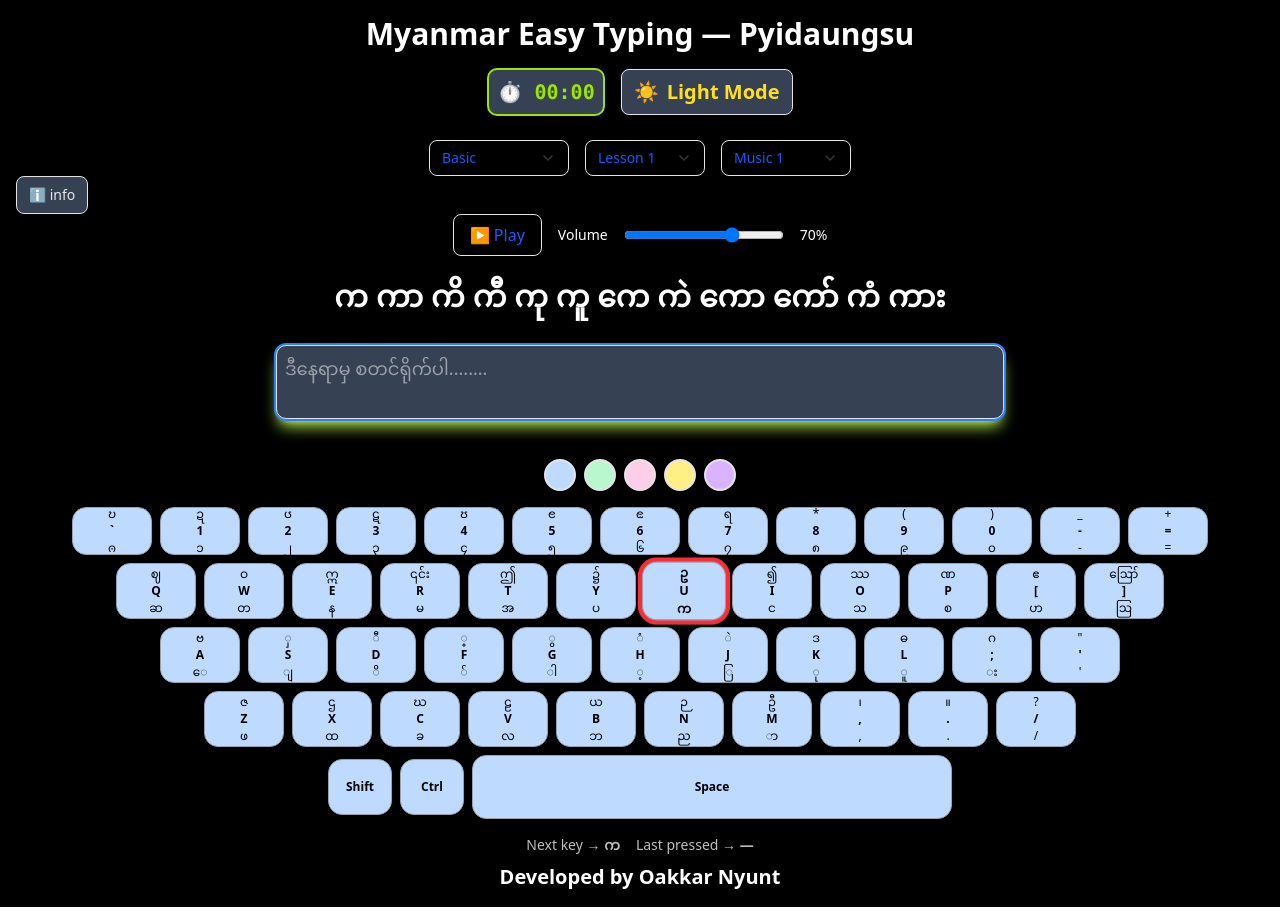
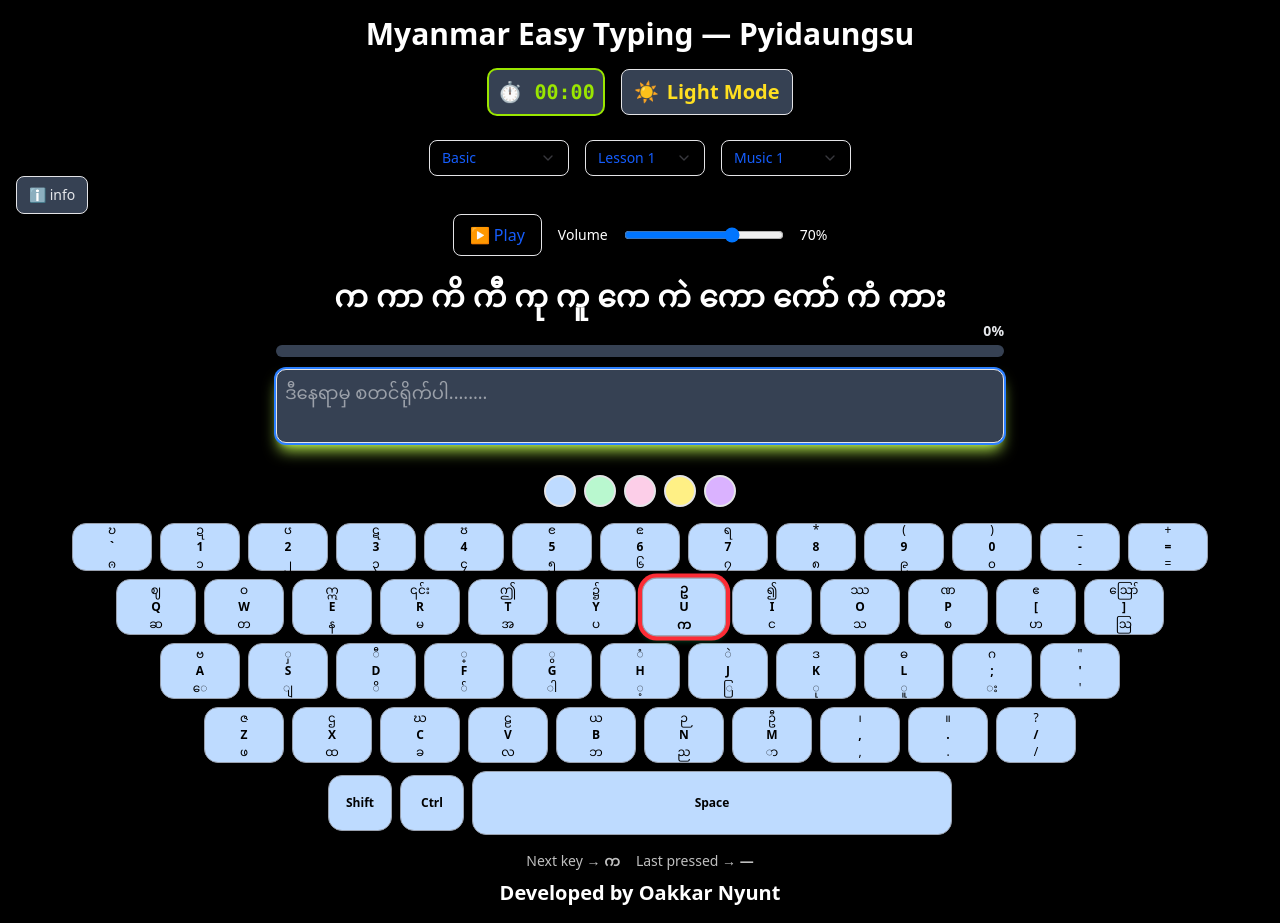
Before and after one commit to OakkarNyunt/MyanTyping, a React (Vite) app: page / in a window 1280 px wide. Built offline with nearby package versions, Linux system fonts and the light colour scheme.

Commit message:
added progress bar

```diff
--- a/src/MyanmarTyping.tsx
+++ b/src/MyanmarTyping.tsx
@@ -18,7 +18,7 @@ import TargetDisplay from "./components/TargetDisplay";
 import VirtualKeyboard from "./components/VirtualKeyboard";
 import Button from "./components/LocalButton"; // Assuming you update LocalButton.tsx to export default Button
 import AboutDialog from "./components/AboutUs";
-// import ProgressBar from "./components/ProgressBar";
+import ProgressBar from "./components/ProgressBar";
 
 // import backgroundImage from "@/assets/image/background.jpg";
 
@@ -99,6 +99,18 @@ const MyanmarTyping: React.FC = () => {
     () => computeNextRequiredChar(currentText, input),
     [currentText, input]
   );
+
+  // Progress calculation (correct chars only)
+  const correctCharCount = useMemo(() => {
+    let count = 0;
+    for (let i = 0; i < input.length; i++) {
+      if (input[i] === currentText[i]) count++;
+      else break; // stop on first mistake (RapidTyping behavior)
+    }
+    return count;
+  }, [input, currentText]);
+
+  const totalChars = currentText.length;
 
   // --- MUSIC SYSTEM STATE & LOGIC ---
   const musicRef = useRef<HTMLAudioElement | null>(null);
@@ -396,6 +408,14 @@ const MyanmarTyping: React.FC = () => {
               shake={shake}
             />
           </div>
+          {/* Progress Bar */}
+          <div className="w-7/12 lg:w-7/12 mx-auto">
+            <ProgressBar
+              current={correctCharCount}
+              total={totalChars}
+              dark={dark}
+            />
+          </div>
 
           <div className="flex justify-center">
             {/* Textarea */}
--- a/src/components/ProgressBar.tsx
+++ b/src/components/ProgressBar.tsx
@@ -1,76 +1,43 @@
-// components/ProgressBar.tsx (Block Style)
 import React from "react";
 import clsx from "clsx";
 
 interface ProgressBarProps {
-  currentIndex: number;
-  totalItems: number; // currentList.length
+  current: number;
+  total: number;
   dark: boolean;
 }
 
-const ProgressBar: React.FC<ProgressBarProps> = ({
-  currentIndex,
-  totalItems,
-  dark,
-}) => {
-  if (totalItems === 0) return null; // <--- Crucial check
-
-  // Create an array representing each block in the lesson (e.g., [0, 1, 2, 3...])
-  const lessonBlocks = Array.from({ length: totalItems }, (_, i) => i);
-
-  // Calculate overall progress percentage
-  const progressPercent = Math.min(
-    100,
-    Math.round(((currentIndex) / totalItems) * 100)
-  );
+const ProgressBar: React.FC<ProgressBarProps> = ({ current, total, dark }) => {
+  const percent =
+    total > 0 ? Math.min(Math.round((current / total) * 100), 100) : 0;
 
   return (
-    <div className="w-full max-w-2xl mx-auto my-6 p-2 rounded-lg">
-
-      {/* 📊 Progress Text */}
-      <div className="flex justify-between mb-2">
-        <span
-          className={clsx(
-            "text-sm font-semibold",
-            dark ? "text-gray-300" : "text-gray-700"
-          )}
-        >
-          Lesson Progress
-        </span>
-        <span className="text-sm font-bold text-blue-500">
-          {progressPercent}% Complete ({currentIndex} / {totalItems})
-        </span>
+    <div className="mb-3">
+      {/* Percentage Text */}
+      <div
+        className={clsx(
+          "text-right text-sm font-bold mb-1",
+          dark ? "text-gray-200" : "text-gray-700"
+        )}
+      >
+        {percent}%
       </div>
 
-      {/* 🧱 Block Bar Container */}
+      {/* Progress Bar */}
       <div
         className={clsx(
-          "flex h-4 rounded-md overflow-hidden shadow-md border",
-          dark ? "border-gray-600 bg-gray-700" : "border-gray-300 bg-gray-200"
+          "w-full h-3 rounded-full overflow-hidden",
+          dark ? "bg-gray-700" : "bg-gray-300"
         )}
       >
-        {lessonBlocks.map((blockIndex) => {
-          let blockClass = "";
-
-          if (blockIndex < currentIndex) {
-            blockClass = "bg-green-500";
-          } else if (blockIndex === currentIndex) {
-            blockClass = "bg-yellow-500 animate-pulse";
-          } else {
-            blockClass = dark ? "bg-gray-600" : "bg-gray-400";
-          }
-
-          return (
-            <div
-              key={blockIndex}
-              // Width calculated dynamically based on the number of blocks
-              style={{ width: `${100 / totalItems}%` }}
-              className={clsx("h-full transition-colors duration-300", blockClass)}
-            />
-          );
-        })}
+        <div
+          className={clsx(
+            "h-full transition-all duration-200 ease-out",
+            "bg-linear-to-r from-green-400 to-blue-500"
+          )}
+          style={{ width: `${percent}%` }}
+        />
       </div>
-
     </div>
   );
 };
--- a/src/components/TargetDisplay.tsx
+++ b/src/components/TargetDisplay.tsx
@@ -34,7 +34,7 @@ const TargetDisplay: React.FC<TargetDisplayProps> = ({
   return (
     <div
       className={clsx(
-        "md:text-3xl text-xl mb-6 font-bold leading-relaxed whitespace-pre-wrap transition-all",
+        "md:text-3xl text-xl font-bold leading-relaxed whitespace-pre-wrap transition-all",
         shake ? "animate-shake" : ""
       )}
     >
--- a/src/components/VirtualKeyboard.tsx
+++ b/src/components/VirtualKeyboard.tsx
@@ -1,11 +1,6 @@
 // components/VirtualKeyboard.tsx
 import React, { useMemo } from "react";
-import {
-  KEY_ROWS,
-  KEYBOARD_THEMES,
-  CHAR_TO_KEYS,
-  E_VOWEL,
-} from "@/type";
+import { KEY_ROWS, KEYBOARD_THEMES, CHAR_TO_KEYS, E_VOWEL } from "@/type";
 import KeyboardKey from "./KeyboardKey";
 
 interface VirtualKeyboardProps {
@@ -57,7 +52,7 @@ const VirtualKeyboard: React.FC<VirtualKeyboardProps> = ({
   }, [nextChar]);
 
   return (
-    <div className="mt-6 flex flex-col items-center space-y-2 select-none">
+    <div className="mt-4 flex flex-col items-center space-y-2 select-none">
       {/* Theme Selector */}
       <div className="flex justify-center space-x-2 my-4">
         {Object.keys(KEYBOARD_THEMES).map((theme) => (
@@ -65,9 +60,7 @@ const VirtualKeyboard: React.FC<VirtualKeyboardProps> = ({
             key={theme}
             onClick={() => setKeyboardTheme(theme)}
             className={`w-8 h-8 rounded-full border-2 cursor-pointer ${
-              keyboardTheme === theme
-                ? "ring-2 ring-black dark:ring-white"
-                : ""
+              keyboardTheme === theme ? "ring-2 ring-black dark:ring-white" : ""
             } ${KEYBOARD_THEMES[theme].bg}`}
             aria-label={`${theme} keyboard theme`}
           />
```
